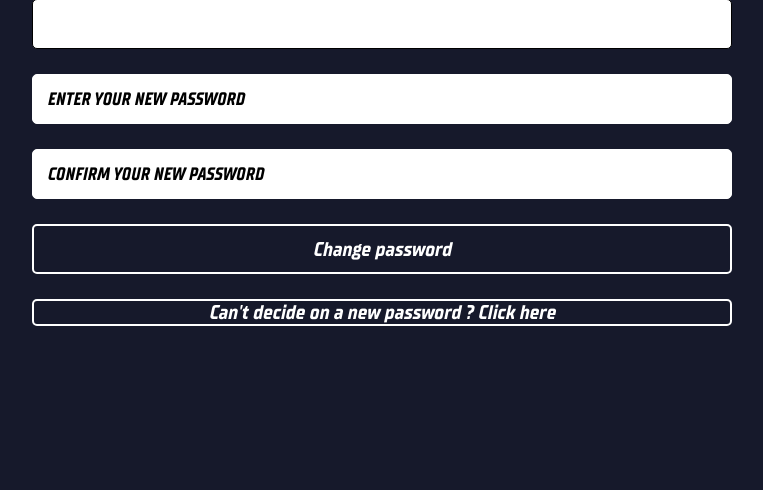
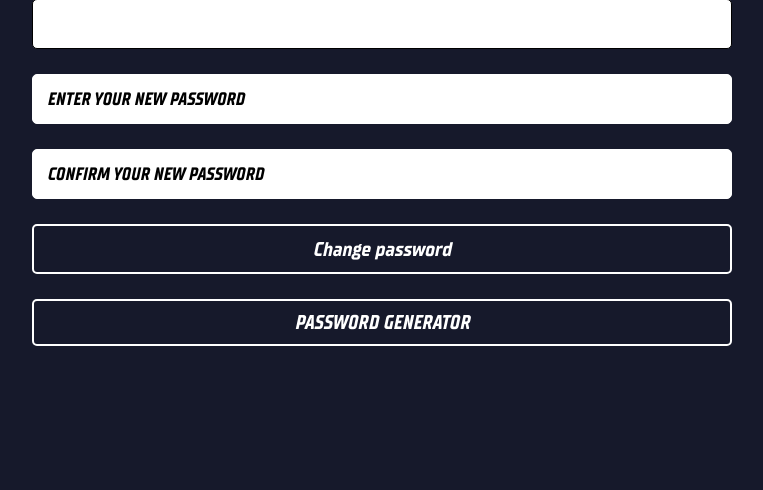
Before and after one commit to esig-ge/weba-2021-fdslvl, a Django app: page /change_password/ in a window 1280 px wide. Shown: the part 306-796 px from the top of the page, without its empty margins (258-1021 px from the left). Run offline with Django 3.2, Linux system fonts and the light colour scheme; the visitor is signed in with stand-in values (Sample User, id 1).

Commit message:
Attributs + br + CSS
Modification dans attributs noeuds.
Ajout éléments BR.
Mise en forme avec CSS

```diff
--- a/EDW_Academy/apps/userprofile/templates/change_password.html
+++ b/EDW_Academy/apps/userprofile/templates/change_password.html
@@ -31,7 +31,7 @@
             </div>
         </form>
         <div class="buttonpswrd">
-            <button id="show" onclick="showOnClick()" >Can't decide on a new password ? Click here</button>
+            <button id="show" onclick="showOnClick()" >PASSWORD GENERATOR</button>
         </div>
         <div class="input-field" id="inputcontainer" style="display:none">
             <div id="generator">
@@ -84,13 +84,16 @@
             //Stockage des éléments HTML dans des variables
             var inputgenerator = document.createElement('input');
             var buttongenerator = document.createElement('button');
+            var br = document.createElement('br')
+            var br2 = document.createElement('br')
 
             //Stockage du texte qui sera attribué au boutton
             var buttontext = document.createTextNode("Click here to generate random password");
 
             //Affectation des attributs aux éléments HTML
-            inputgenerator.setAttribute('placeholder','your generated password will show up here');
+            inputgenerator.setAttribute('placeholder','Your generated password will show up here');
             inputgenerator.setAttribute('id','password');
+            inputgenerator.setAttribute('readonly','');
             buttongenerator.setAttribute('onclick','getPassword()');
             buttongenerator.setAttribute('id','btn');
 
@@ -99,7 +102,11 @@
 
             //Assignation des éléments HTML à notre div via ID
             document.getElementById("generator").appendChild(inputgenerator);
+            document.getElementById("generator").appendChild(br)
+            document.getElementById("generator").appendChild(br2)
             document.getElementById("generator").appendChild(buttongenerator);
+
+
 
     </script>
 {% endblock %}
--- a/EDW_Academy/static/login.css
+++ b/EDW_Academy/static/login.css
@@ -119,3 +119,18 @@ button {
 .erreurlogin{
   color:red;
 }
+
+#password {
+  padding-top: 10px;
+  padding-bottom: 10px;
+}
+
+#btn {
+  padding-top: 10px;
+  padding-bottom: 10px;
+}
+
+#show {
+  padding-top: 10px;
+  padding-bottom: 10px;
+}
```
